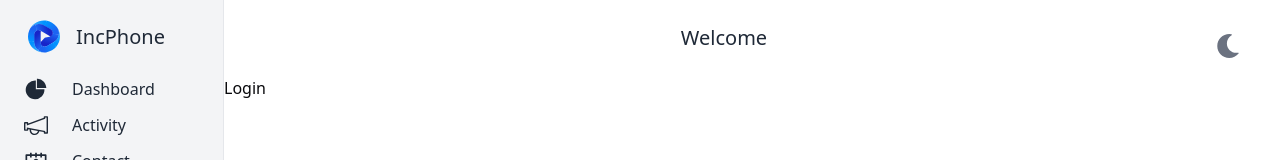
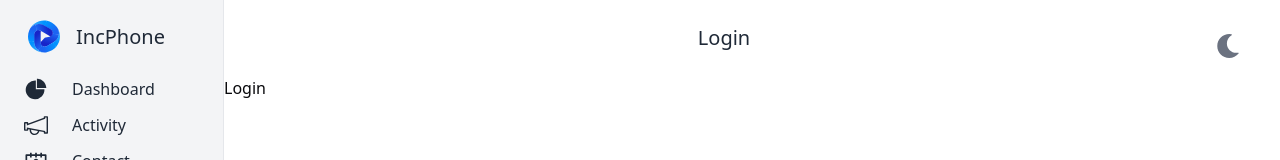
Before and after one commit to malaidev/incPhone_frontend, a React (Create React App) app: page /login in a window 1280 px wide. Shown: the top 160 px of the page. Built offline with nearby package versions, Linux system fonts and the light colour scheme.

Commit message:
add name property to navbar component

```diff
--- a/src/components/Navbar.js
+++ b/src/components/Navbar.js
@@ -1,13 +1,13 @@
 import React from "react"
 import Toggle from "./ThemeToggle"
 
-const Navbar = () => {
+const Navbar = (props) => {
   return (
     <nav className="bg-white border-gray-200 mx-2 px-2 py-2.5 rounded dark:bg-gray-800">
       <div className="container flex justify-between items-center mx-auto">
         <div className="flex items-center mx-auto">
           <span className="text-xl font-medium whitespace-nowrap dark:text-white">
-            Welcome
+            {props.name}
           </span>
         </div>
 
--- a/src/pages/Activity.js
+++ b/src/pages/Activity.js
@@ -4,7 +4,7 @@ import Navbar from "../components/Navbar"
 export const Activity = () => {
   return (
     <div>
-      <Navbar />
+      <Navbar name="Activity" />
       <div className="text-black dark:text-white">Activity</div>
     </div>
   )
--- a/src/pages/Contact.js
+++ b/src/pages/Contact.js
@@ -4,7 +4,7 @@ import Navbar from "../components/Navbar"
 export const Contact = () => {
   return (
     <div>
-      <Navbar />
+      <Navbar name="Contacts" />
       <div className="m-5"></div>
     </div>
   )
--- a/src/pages/Dashboard.js
+++ b/src/pages/Dashboard.js
@@ -4,7 +4,7 @@ import Navbar from "../components/Navbar"
 export const Dashboard = () => {
   return (
     <div>
-      <Navbar />
+      <Navbar name="Dashboard" />
       <div className="text-black dark:text-white">Dashboard</div>
     </div>
   )
--- a/src/pages/Home.js
+++ b/src/pages/Home.js
@@ -4,7 +4,7 @@ import Navbar from "../components/Navbar"
 export const Home = () => {
   return (
     <div>
-      <Navbar />
+      <Navbar name="Home" />
       <div className="text-black dark:text-white">Home</div>
     </div>
   )
--- a/src/pages/Login.js
+++ b/src/pages/Login.js
@@ -4,7 +4,7 @@ import Navbar from "../components/Navbar"
 export const Login = () => {
   return (
     <div>
-      <Navbar />
+      <Navbar name="Login" />
       <div className="text-black dark:text-white">Login</div>
     </div>
   )
--- a/src/pages/Profile.js
+++ b/src/pages/Profile.js
@@ -4,7 +4,7 @@ import Navbar from "../components/Navbar"
 export const Profile = () => {
   return (
     <div>
-      <Navbar />
+      <Navbar name="Profile" />
       <div className="text-black dark:text-white">Profile</div>
     </div>
   )
--- a/src/pages/Setting.js
+++ b/src/pages/Setting.js
@@ -4,7 +4,7 @@ import Navbar from "../components/Navbar"
 export const Setting = () => {
   return (
     <div>
-      <Navbar />
+      <Navbar name="Setting" />
       <div className="text-black dark:text-white">Setting</div>
     </div>
   )
```
